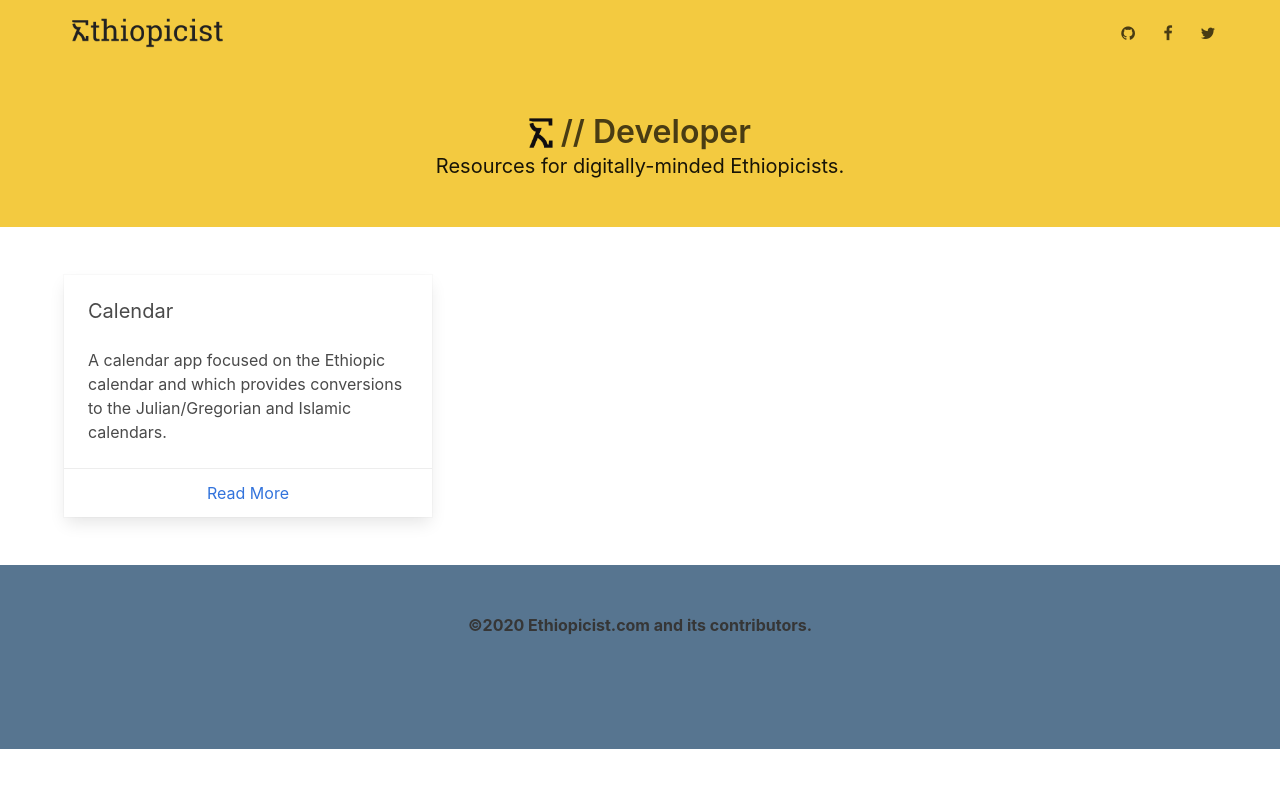
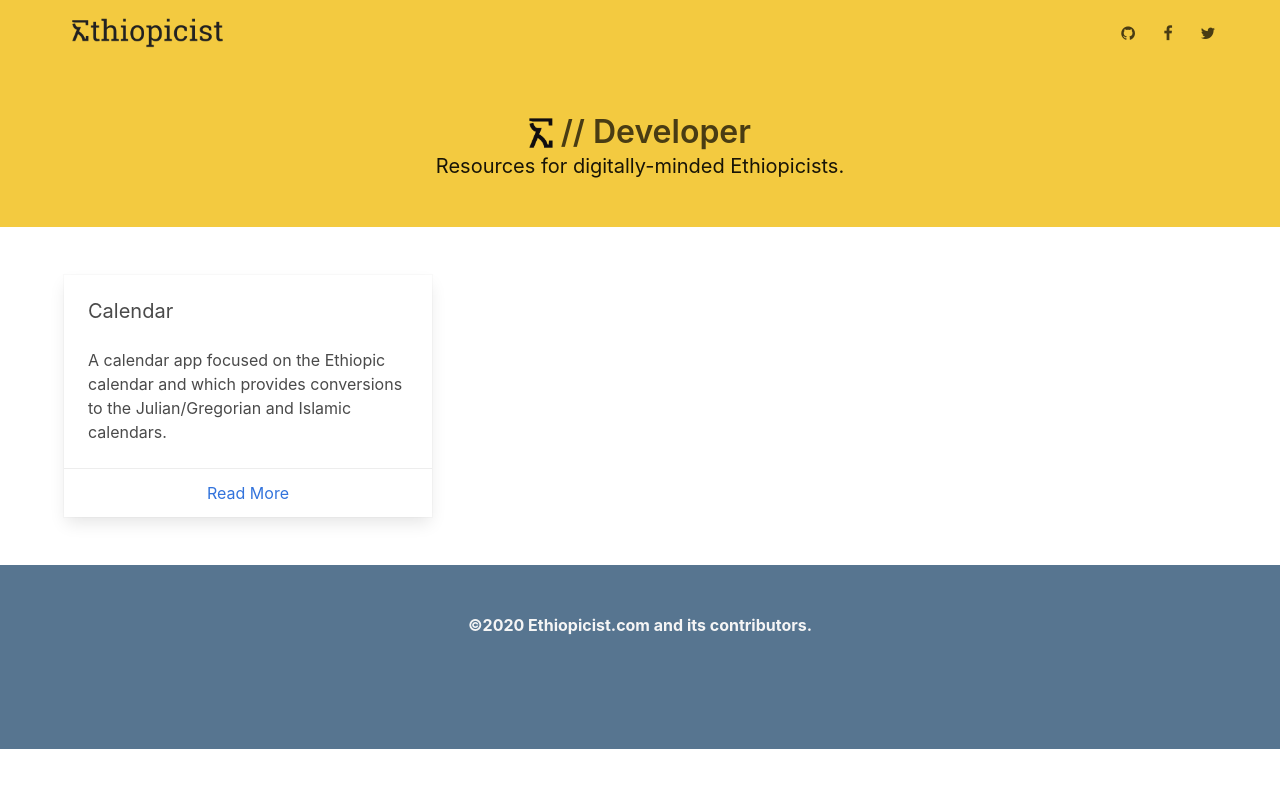
Before and after one commit to ethiopicist/ethiopicist.github.io, a Jekyll site: the page built from index.md, in a window 1280 px wide. Shown: the top 788 px of the page. Built offline with Jekyll 4.4.1, drawn with Linux system fonts in a browser that asks for light colours.

Commit message:
Small SASS fix

```diff
--- a/_sass/bulma.sass
+++ b/_sass/bulma.sass
@@ -17,5 +17,5 @@
   .content p
     color: $white-ter
 
-    a
+    a, strong
       color: inherit
```
